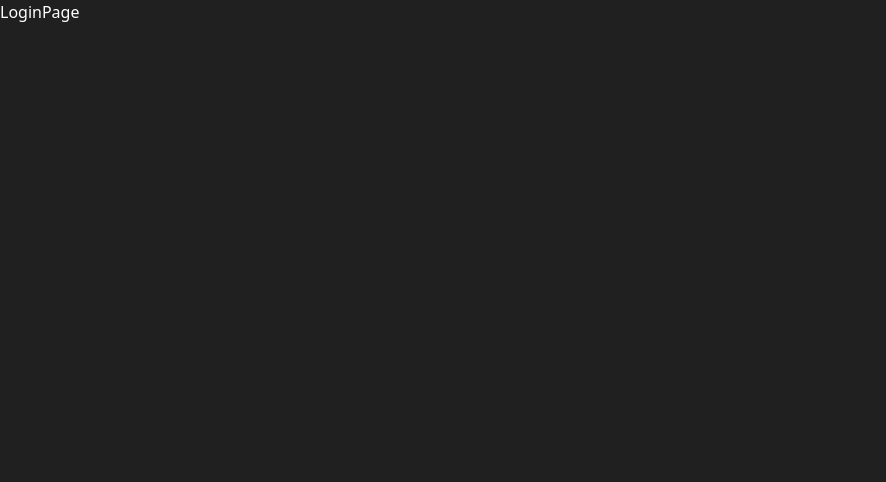
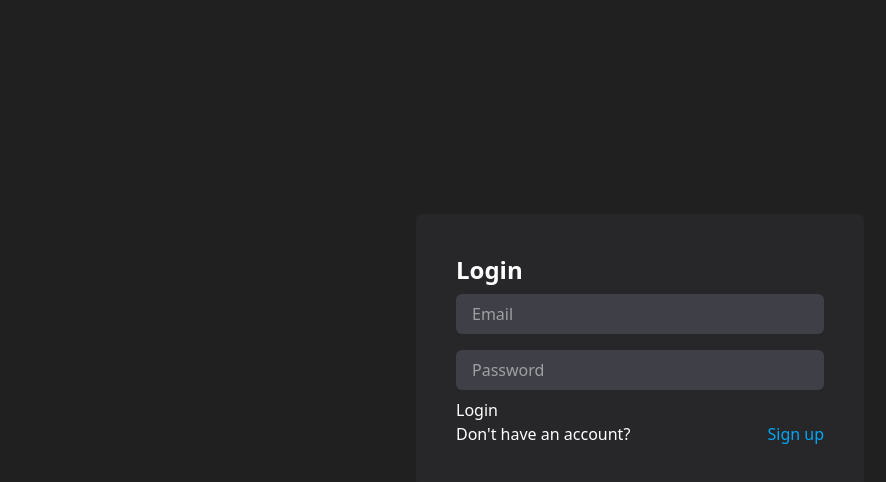
Before and after one commit to dimiterry/Reto-CRUD, a React (Vite) app in the folder client/: page /login in a window 1280 px wide. Shown: the top 482 px of the page, without its empty margins (0-886 px from the left). Built offline with nearby package versions, Linux system fonts and the light colour scheme.

Commit message:
registro y login listos

```diff
--- a/client/src/api/auth.js
+++ b/client/src/api/auth.js
@@ -3,3 +3,5 @@
 const API = 'http://localhost:4000/api';
 
 export const registerRequest = user => axios.post(`${API}/register`, user);
+
+export const loginRequest = user => axios.post(`${API}/login`, user);
--- a/client/src/context/AuthContext.jsx
+++ b/client/src/context/AuthContext.jsx
@@ -1,5 +1,5 @@
-import { createContext, useState, useContext } from "react";
-import { registerRequest } from '../api/auth';
+import { createContext, useState, useContext, useEffect } from "react";
+import { registerRequest, loginRequest } from '../api/auth';
 
 export const AuthContext = createContext();
 
@@ -28,10 +28,32 @@
         }
     };
 
+    const signin = async (user) => {
+       try{
+          const res = await loginRequest(user);
+          console.log(res);
+       }catch (error) {
+        if (Array.isArray(error.response.data)) {
+            return setErrors(error.response.data);
+        }
+        setErrors([error.response.data.message])
+       }
+    }
+
+    useEffect(() =>{
+        if (errors.length > 0) {
+            const timer = setTimeout(() =>{
+                setErrors([])
+            }, 5000);
+            return () => clearTimeout(timer);
+        }
+    }, [errors])
+
     return (
         <AuthContext.Provider
          value={{
             signup,
+            signin,
             user,
             isAuthenticated,
             errors
--- a/client/src/pages/LoginPage.jsx
+++ b/client/src/pages/LoginPage.jsx
@@ -1,7 +1,59 @@
+import { useForm } from 'react-hook-form';
+import { useAuth } from '../context/AuthContext';
+import { Link } from 'react-router-dom';
+
 function LoginPage() {
+  const {
+    register,
+    handleSubmit,
+    formState: { errors },
+  } = useForm();
+  const { signin, errors: signinErrors } = useAuth();
+
+  const onSubmit = handleSubmit(data => {
+    signin(data);
+  });
+
   return (
-    <div>LoginPage</div>
-  )
+    <div className='flex h-[calc(100vh-100px)] items-center justify-center'>
+      <div className='bg-zinc-800 max-w-md w-full p-10 rounded-md'>
+        {signinErrors.map((error, i) => (
+            <div className='bg-red-500 p-2 text-white text-center my-2' key={i}>
+              {error}
+            </div>
+          ))
+        }
+        <h1 className='text-2xl font-bold'>Login</h1>
+
+        <form onSubmit={onSubmit}>
+          <input
+            type="email"
+            {...register('email', { required: true })}
+            className='w-full bg-zinc-700 text-white px-4 py-2 rounded-md my-2'
+            placeholder='Email'
+          />
+          {errors.email && (<p className='text-red-500'>Email is required</p>)}
+
+          <input
+            type="password"
+            {...register('password', { required: true })}
+            className='w-full bg-zinc-700 text-white px-4 py-2 rounded-md my-2'
+            placeholder='Password'
+          />
+          {errors.password && (
+            <p className='text-red-500'>Password is required</p>
+          )}
+
+          <button type='submit'>Login</button>
+        </form>
+
+        <p className='flex gap-x-2 justify-between'>
+          Don't have an account? <Link to='/register'
+          className='text-sky-500'>Sign up</Link>
+        </p>
+      </div>
+    </div>
+  );
 }
 
 export default LoginPage
--- a/client/src/pages/RegistroPage.jsx
+++ b/client/src/pages/RegistroPage.jsx
@@ -1,13 +1,13 @@
 import { useForm } from 'react-hook-form';
 import { useAuth } from '../context/AuthContext';
 import { useEffect } from 'react';
-import { useNavigate} from 'react-router-dom';
+import { useNavigate, Link } from 'react-router-dom';
 
 function RegistroPage() {
     const {
         register,
         handleSubmit,
-        formState: {errors},
+        formState: { errors },
     } = useForm();
     const { signup, isAuthenticated, errors: registerErrors } = useAuth();
     const navigate = useNavigate();
@@ -62,6 +62,12 @@
 
                 <button type='submit'>Register</button>
             </form>
+
+            <p className='flex gap-x-2 justify-between'>
+                Have an account yet? {" "}
+                <Link to='/login'
+                className='text-sky-500'>Login</Link>
+            </p>
         </div>
     );
 }
```
Also changed, not shown: 1 other file (tests, documents, lock files or other folders).
